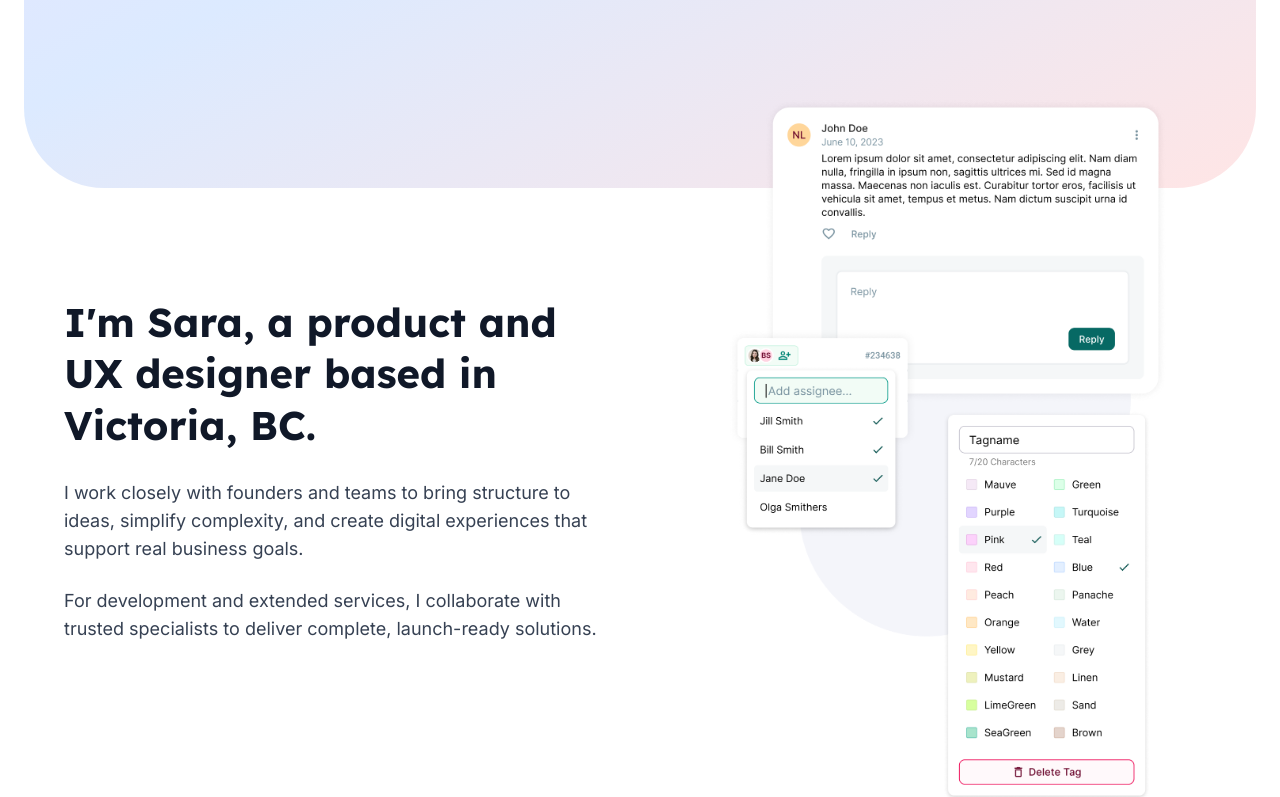
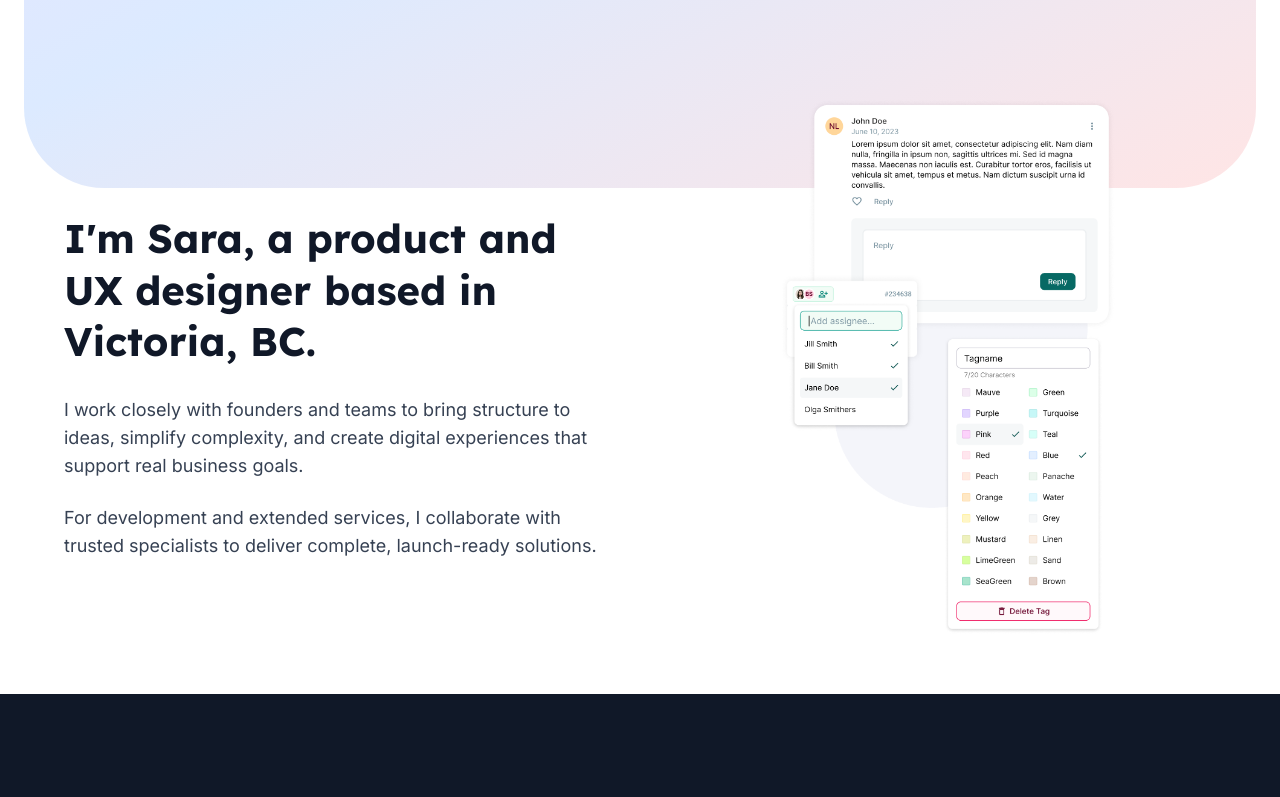
Before and after one commit to saragunnarsson/saragunnarsson.github.io, a React (Vite) app: page / in a window 1280 px wide. Shown: the part 719-1516 px from the top of the page. Built offline with nearby package versions, Linux system fonts and the light colour scheme.

Commit message:
fix: contain case study images regardless of viewport size

```diff
--- a/src/app/components/figma/ImageWithFallback.tsx
+++ b/src/app/components/figma/ImageWithFallback.tsx
@@ -30,7 +30,7 @@ export function ImageWithFallback(props: ImageWithFallbackProps) {
 
   return didError ? (
     <div
-      className={`inline-block bg-gray-100 text-center align-middle ${className ?? ''}`}
+      className={`block h-full w-full max-w-full bg-gray-100 text-center align-middle ${className ?? ''}`}
       style={style}
     >
       <div className="flex items-center justify-center w-full h-full">
@@ -38,7 +38,7 @@ export function ImageWithFallback(props: ImageWithFallbackProps) {
       </div>
     </div>
   ) : isResponsivePictureData(src) ? (
-    <picture>
+    <picture className="block h-full w-full max-w-full">
       {Object.entries(src.sources)
         .sort(([left], [right]) => {
           const leftIndex = SOURCE_ORDER.indexOf(left)
--- a/src/app/pages/LandingPage.tsx
+++ b/src/app/pages/LandingPage.tsx
@@ -391,12 +391,12 @@ export function LandingPage() {
                   solutions.
                 </p>
               </div>
-              <div className="relative mb-0 md:-mb-0">
-                <div className="rounded-3xl flex items-center justify-center px-0 md:px-12 md:aspect-square overflow-visible">
+              <div className="relative mb-0 min-w-0 md:-mb-0">
+                <div className="rounded-3xl flex items-center justify-center overflow-hidden px-0 md:px-12 md:aspect-square">
                   <ImageWithFallback
                     src={landingPageImages.introUi}
                     alt="Product design interface"
-                    className="w-[137.5%] sm:w-[135%] md:w-[132%] lg:w-[129.4%] h-auto object-contain m-[0px] pointer-events-none select-none"
+                    className="pointer-events-none m-[0px] block h-full w-full max-w-full object-contain select-none"
                     sizes="(max-width: 767px) 100vw, 720px"
                     loading="eager"
                   />
```
